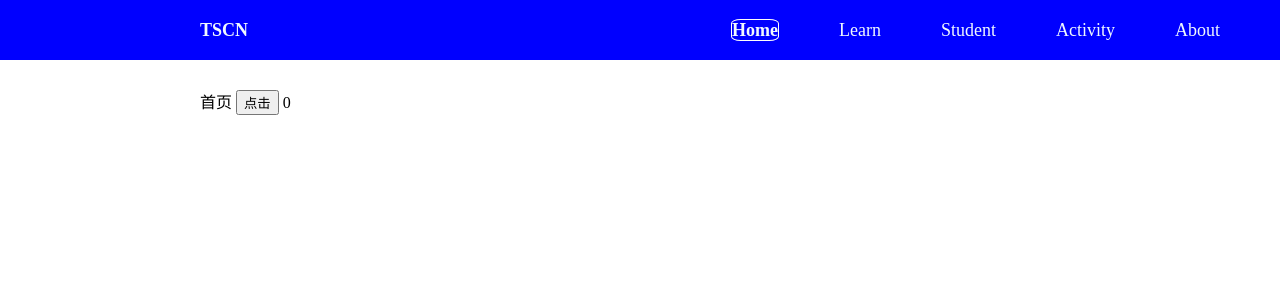
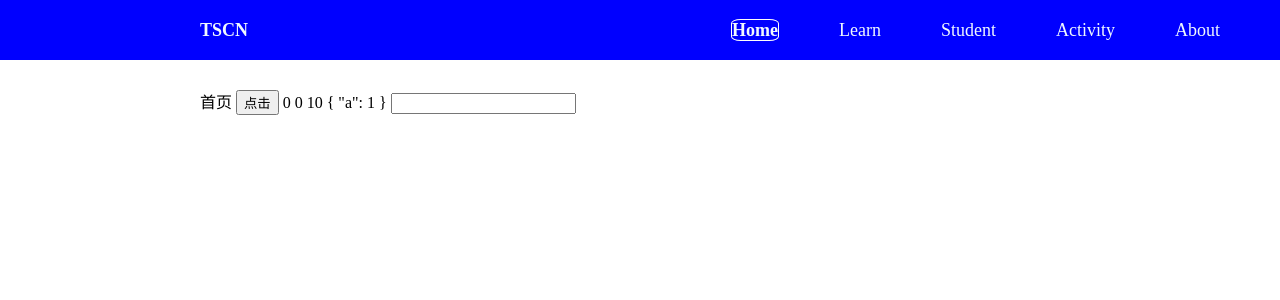
Before and after one commit to vmax-js/vue, a Vue app in the folder vue-pra/: page /home in a window 1280 px wide. Shown: the top 300 px of the page. Built offline with nearby package versions, Linux system fonts and the light colour scheme.

Commit message:
mutation

```diff
--- a/vue-pra/src/components/StudentList.vue
+++ b/vue-pra/src/components/StudentList.vue
@@ -1,5 +1,6 @@
 <template>
   <div class="studentList">
+    <div class="studentLength">学生总数：{{ studentLength }}</div>
     <div class="title">学生列表：</div>
     <ul>
       <template v-if="studentList.length">
@@ -9,13 +10,23 @@
         >姓名：{{ student.name }} 年龄：{{ student.age }}</li>
       </template>
     </ul>
+    <div class="title">未成年学生列表：</div>
+    <ul>
+      <template v-if="studentJuveniles.length">
+        <li
+          v-for="student in studentJuveniles"
+          :key="student.name + Math.random()"
+        >姓名：{{ student.name }} 年龄：{{ student.age }}</li>
+      </template>
+    </ul>
   </div>
 </template>
 <script>
-import { mapState } from "vuex";
+import { mapState, mapGetters } from "vuex";
 export default {
   computed: {
-    ...mapState(["studentList"])
+    ...mapState(["studentList"]),
+    ...mapGetters(["studentLength","studentJuveniles"])
   }
 };
 </script>
--- a/vue-pra/src/main.js
+++ b/vue-pra/src/main.js
@@ -3,7 +3,7 @@ import App from './App.vue'
 import router from './router.js'
 import './assets/reset.css'
 import axios from './axios.js'
-import store from './store.js'
+import store from './store/index.js'
 
 Vue.config.productionTip = false
 
--- a/vue-pra/src/store.js
+++ /dev/null
@@ -1,13 +0,0 @@
-import Vue from 'vue';
-import Vuex from 'vuex';
-
-Vue.use(Vuex);
-
-const store = new Vuex.Store({
-    state:{
-        count:0,
-        studentList:[]
-    }
-})
-
-export default store;
--- /dev/null
+++ b/vue-pra/src/store/index.js
@@ -0,0 +1,56 @@
+import Vue from 'vue';
+import Vuex from 'vuex';
+import {
+    COUNT_INCREMENT,
+    OBJ_B,
+    CHANGE_MSG
+} from './mutation-types.js';
+Vue.use(Vuex);
+
+const store = new Vuex.Store({
+    strict: process.env.NODE_ENV !== 'production',
+    state: {
+        count: 0,
+        studentList: [],
+        obj: {
+            a: 1
+        },
+        msg: ''
+    },
+    getters: {
+        doubleCount(state) {
+            return state.count * 2;
+        },
+        addCount(state) {
+            return function (num) {
+                return state.count + num;
+            }
+        },
+        studentLength(state) {
+            return state.studentList.length;
+        },
+        studentJuveniles(state) {
+            return state.studentList.filter(item => item.age < 18);
+        }
+    },
+    mutations: {
+        // countIncrement(state, payload) {
+        //     // 变更状态
+        //     state.count += payload.num;
+        // }
+        [COUNT_INCREMENT](state, payload) {
+            state.count += payload.num;
+        },
+        [OBJ_B](state, payload) {
+            Vue.set(state.obj, 'b', 2)
+            // state.obj = {...state.obj,b:2};
+        },
+        [CHANGE_MSG](state, {
+            value
+        }) {
+            state.msg = value;
+        }
+    }
+})
+
+export default store;
--- /dev/null
+++ b/vue-pra/src/store/mutation-types.js
@@ -0,0 +1,3 @@
+export const COUNT_INCREMENT = 'COUNT_INCREMENT';
+export const OBJ_B = 'OBJ_B';
+export const CHANGE_MSG = 'CHANGE_MSG';
--- a/vue-pra/src/views/Home.vue
+++ b/vue-pra/src/views/Home.vue
@@ -1,28 +1,66 @@
 <template>
   <div class="home">
     首页
-    <button @click="$store.state.count++">点击</button>
+    <button @click="handleClick">点击</button>
     <!-- {{ $store.state.count }} -->
+
     {{ count }}
+    {{ doubleCount }}
+    {{ addCount(10) }}
+    {{ obj }}
+    <!-- <input :value="msg" @input="handleInput" /> -->
+    <input v-model="msg"/>
+    {{ msg }}
   </div>
 </template>
 
 <script>
-import { mapState } from 'vuex';
+import { mapState, mapGetters, mapMutations } from "vuex";
 export default {
-//   data() {
-//     return {
-//       count: this.$store.state.count
-//     };
-//   },
-  computed:{
+  //   data() {
+  //     return {
+  //       count: this.$store.state.count
+  //     };
+  //   },
+  computed: {
     //   count(){
     //       return this.$store.state.count;
     //   }
-    ...mapState(['count'])
+    ...mapState(["count"]),
+    ...mapState(["obj"]),
+    ...mapGetters(["addCount", "doubleCount"]),
+    msg:{
+        get(){
+            return this.$store.state.msg;
+        },
+        set(value){
+            this.$store.commit('CHANGE_MSG',{value})
+        }
+    }
   },
   mounted() {
     console.log(this.$store.state.count); //0
+  },
+  methods: {
+    //   ...mapMutations('countIncrement',10),
+    handleClick() {
+      //   this.$store.commit('countIncrement',10);
+      //   this.$store.commit('countIncrement',{num:Math.floor(Math.random() * 100)});
+      //   this.$store.commit({
+      //     //   mutaion的函数名
+      //       type:'COUNT_INCREMENT',
+      //     //   数据
+      //       num:10
+      //   });
+      this.$store.commit({
+        //   mutaion的函数名
+        type: "OBJ_B"
+      });
+      // this.countIncrement();
+    },
+    handleInput(e) {
+      this.$store.commit("CHANGE_MSG", { value: e.target.value });
+    }
   }
 };
 </script>
```
Also changed, not shown: 1 other file (tests, documents, lock files or other folders).
